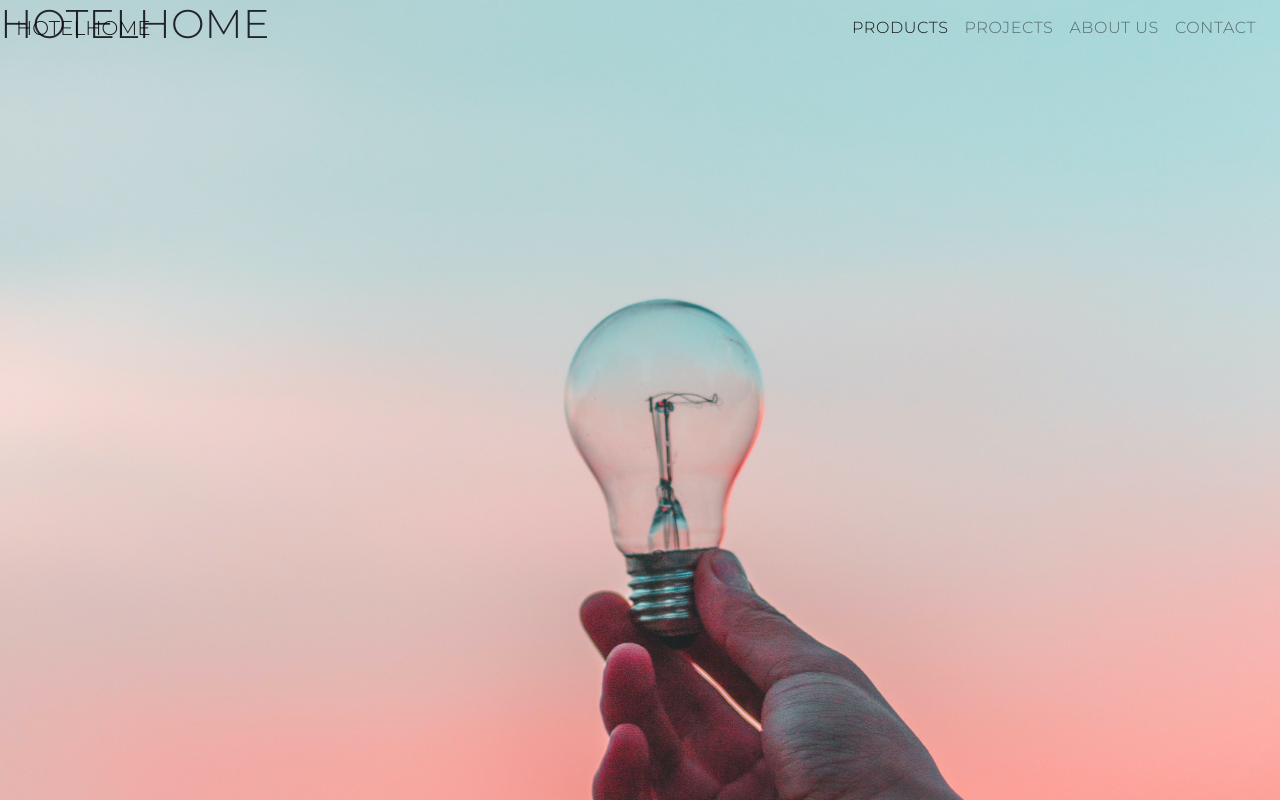
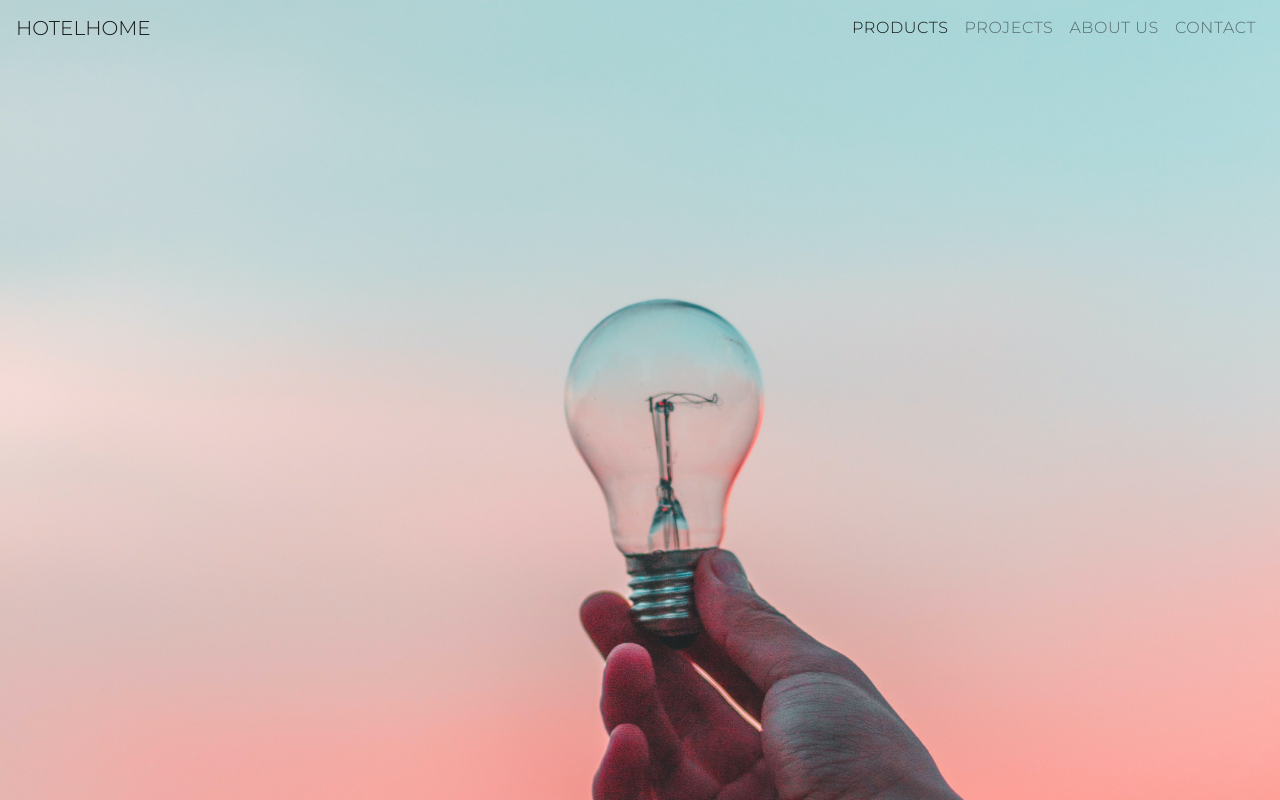
Before and after one commit to tuukkahart/examplesite, a React (Create React App) app: page / in a window 1280 px wide. Shown: the top 800 px of the page. Built offline with nearby package versions, Linux system fonts and the light colour scheme.

Commit message:
versio 1.0

```diff
--- a/src/components/App.css
+++ b/src/components/App.css
@@ -36,6 +36,8 @@ nav a.nav-link{
     font-family: 'Montserrat', sans-serif;
     font-weight: 300;
     text-transform: uppercase;
+    padding: 0 !important;
+
 }
 
 .navbar-nav > li > a.active, .navbar-nav > li > a:focus {
--- a/src/components/Header.js
+++ b/src/components/Header.js
@@ -4,7 +4,7 @@ const Header = (props) => {
     return (
         <div className="header-wrapper">
             <div className="main-info">
-                <h1>HotelHome</h1>
+
             </div>
         </div>
     )
```
